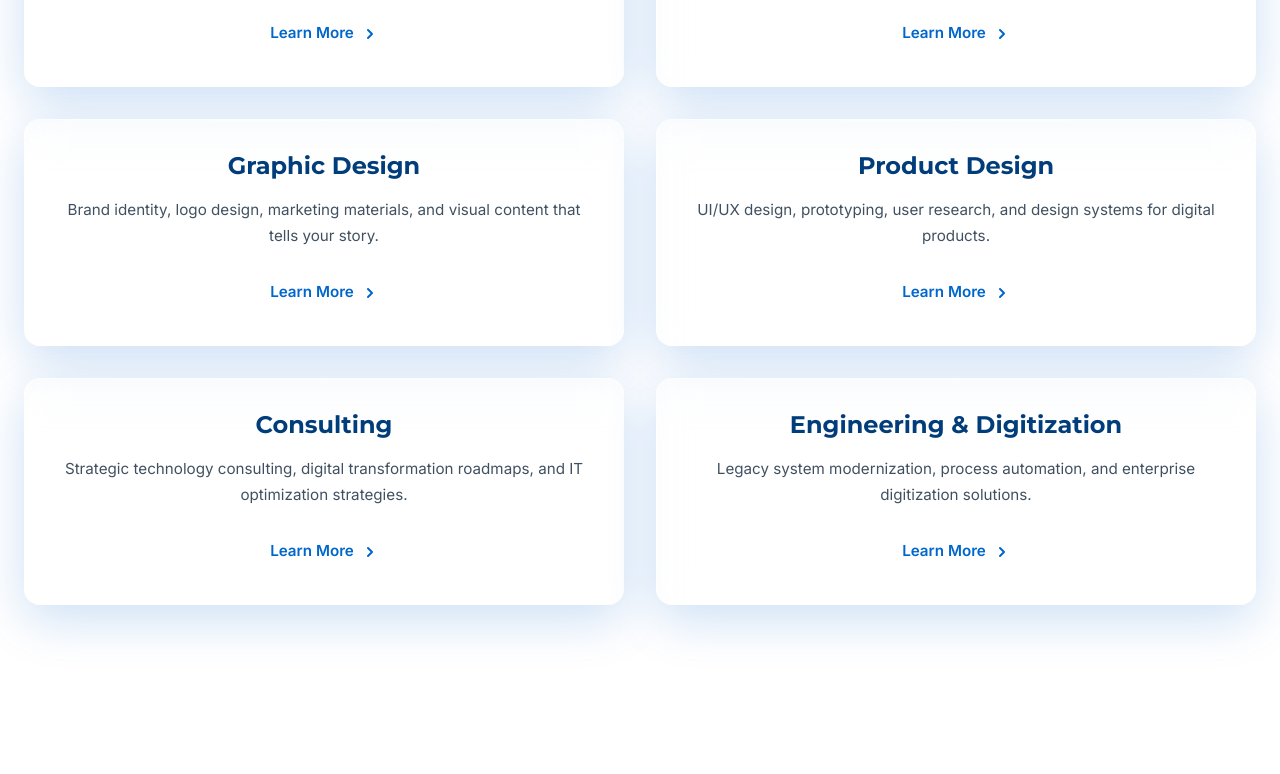
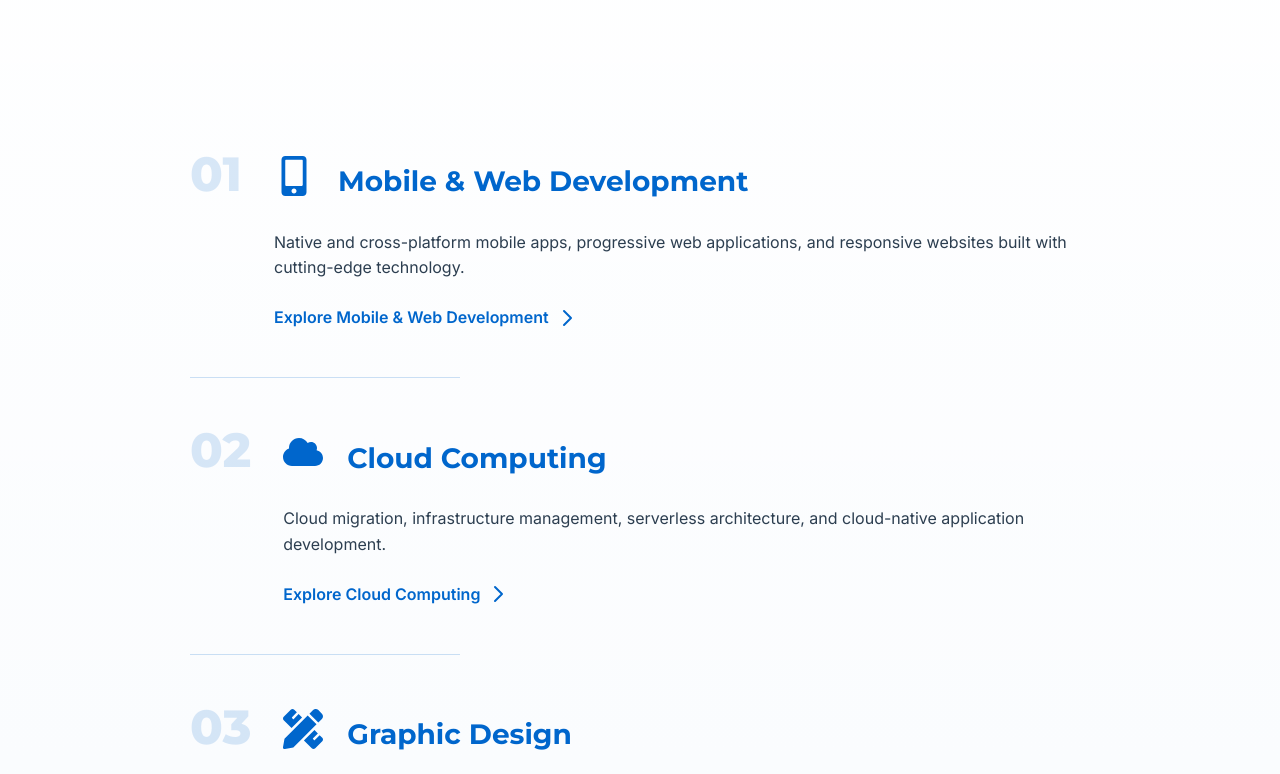
Before and after one commit to chrisarpong/stadnet-technologies, a React (Vite) app: page /solutions in a window 1280 px wide. Shown: the part 786-1560 px from the top of the page. Built offline with nearby package versions, Linux system fonts and the light colour scheme.

Commit message:
refactor: Update Solutions page to use flowing Services List design

```diff
--- a/src/pages/Solutions.jsx
+++ b/src/pages/Solutions.jsx
@@ -1,37 +1,44 @@
 import Hero from '../components/Hero';
-import ServiceCard from '../components/ServiceCard';
+import InteractiveServiceCards from '../components/InteractiveServiceCards';
+import { FaMobileAlt, FaCloud, FaPencilRuler, FaLayerGroup, FaHandshake, FaCogs } from 'react-icons/fa';
 
 const Solutions = () => {
     const allSolutions = [
         {
             title: 'Mobile & Web Development',
             description: 'Native and cross-platform mobile apps, progressive web applications, and responsive websites built with cutting-edge technology.',
-            linkUrl: '/mobile-web-development'
+            link: '/mobile-web-development',
+            icon: <FaMobileAlt />
         },
         {
             title: 'Cloud Computing',
             description: 'Cloud migration, infrastructure management, serverless architecture, and cloud-native application development.',
-            linkUrl: '/cloud-computing'
+            link: '/cloud-computing',
+            icon: <FaCloud />
         },
         {
             title: 'Graphic Design',
             description: 'Brand identity, logo design, marketing materials, and visual content that tells your story.',
-            linkUrl: '/graphic-design'
+            link: '/graphic-design',
+            icon: <FaPencilRuler />
         },
         {
             title: 'Product Design',
             description: 'UI/UX design, prototyping, user research, and design systems for digital products.',
-            linkUrl: '/product-design'
+            link: '/product-design',
+            icon: <FaLayerGroup />
         },
         {
             title: 'Consulting',
             description: 'Strategic technology consulting, digital transformation roadmaps, and IT optimization strategies.',
-            linkUrl: '/consulting'
+            link: '/consulting',
+            icon: <FaHandshake />
         },
         {
             title: 'Engineering & Digitization',
             description: 'Legacy system modernization, process automation, and enterprise digitization solutions.',
-            linkUrl: '/engineering'
+            link: '/engineering',
+            icon: <FaCogs />
         }
     ];
 
@@ -43,21 +50,7 @@ const Solutions = () => {
                 height="medium"
             />
 
-            <section className="section">
-                <div className="container">
-                    <div className="grid grid-2">
-                        {allSolutions.map((solution, index) => (
-                            <ServiceCard
-                                key={index}
-                                title={solution.title}
-                                description={solution.description}
-                                linkUrl={solution.linkUrl}
-                                delay={index * 100}
-                            />
-                        ))}
-                    </div>
-                </div>
-            </section>
+            <InteractiveServiceCards services={allSolutions} />
         </div>
     );
 };
```
